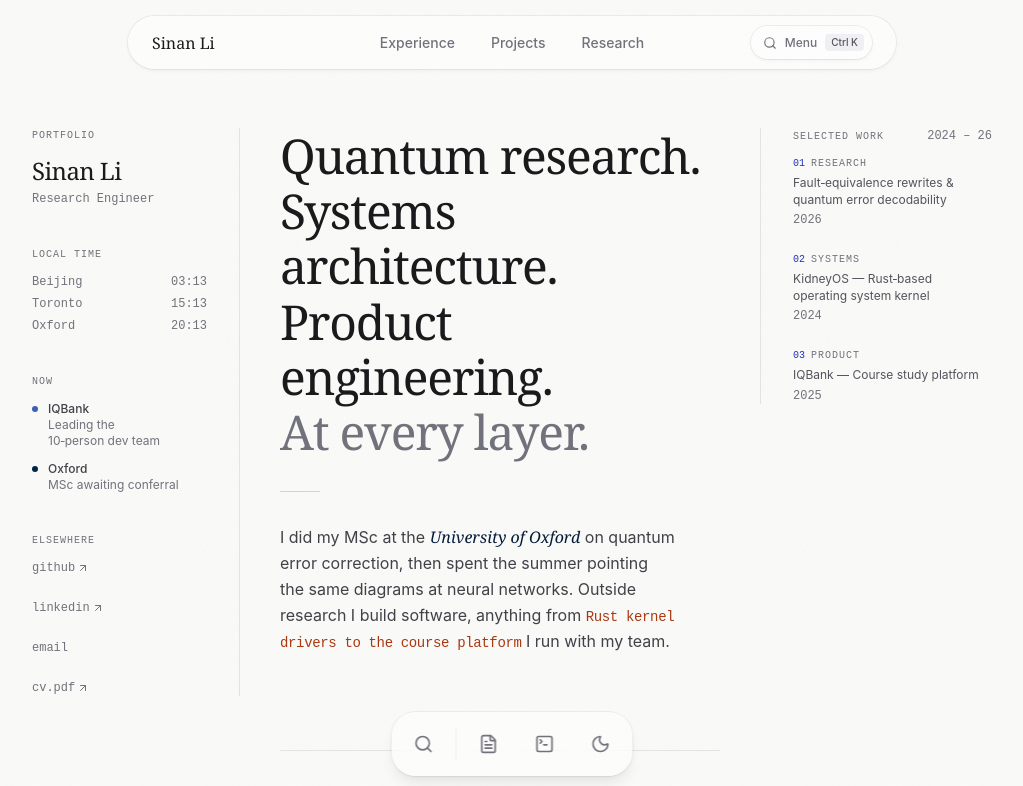
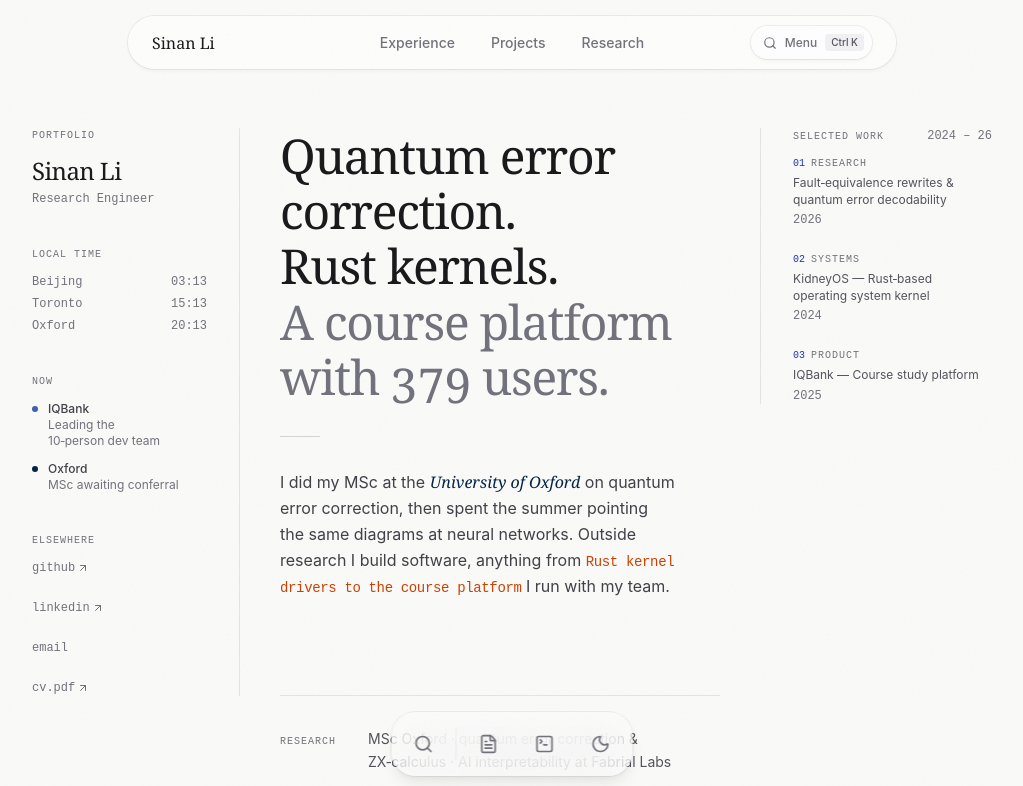
Before and after one commit to lance1416/portfolio, a React (Vite) app: page / in a window 1280 px wide. Shown: the top 786 px of the page, without its empty margins (128-1151 px from the left). Built offline with nearby package versions, Linux system fonts and the light colour scheme; a web font is replaced by a local one.

Commit message:
feat(home): plain-facts headline; exact brand colours, shifted only for contrast

```diff
--- a/src/index.css
+++ b/src/index.css
@@ -49,6 +49,14 @@
   --color-accent: oklch(42% 0.22 268);
   --color-accent-muted: oklch(72% 0.14 268);
   --color-accent-subtle: oklch(97% 0.03 268);
+
+  /* Brand colours named in Home's intro, used exactly where they read as
+     text (4.5:1); in the other theme only the lightness moves, same hue.
+     Oxford blue #002147 is exact here; Rust's #f74c00 is 3.4:1 on the light
+     page, so light mode takes the nearest passing shade. Dark mode swaps
+     them (see .dark). */
+  --color-oxford: #002147;
+  --color-rust: #ce3f02;
 }
 
 @utility shadow-border {
@@ -104,6 +112,9 @@
     --page-bg: #0c0c0c;
     --color-accent: oklch(72% 0.14 268);
     --color-accent-subtle: oklch(18% 0.06 268);
+    /* Rust orange is exact on dark; Oxford blue lightened to 4.6:1. */
+    --color-oxford: #597daa;
+    --color-rust: #f74c00;
 
     /* Depth shadows vanish on dark backgrounds; keep only the ring. */
     --elevation-border: 0 0 0 1px oklch(1 0 0 / 0.08);
--- a/src/pages/Home.tsx
+++ b/src/pages/Home.tsx
@@ -14,22 +14,22 @@ import {
   SELECTED_WORK_PERIOD,
 } from '@/data/home';
 import { profile } from '@/data/profile';
-import { projectsData } from '@/data/projects';
 import { fadeUp } from '@/utils/variants';
-
-/** Colours the hero borrows: Oxford blue, and KidneyOS's from its project. */
-const OXFORD = '#002147';
-const KIDNEYOS = projectsData.find((p) => p.id === 'kidneyos')?.color;
 
 /** Inline `role-scope` colour, lightened in dark mode like every item colour. */
 const tint = (color: string | undefined) =>
   ({ '--role-base': color }) as CSSProperties;
 
+/**
+ * The headline: what I work on, as plain facts. One visual line per RollLine
+ * (so each rolls on its own); the last fact is set in grey like a coda.
+ */
 const HERO_LINES = [
-  'Quantum research.',
-  'Systems architecture.',
-  'Product engineering.',
-  'At every layer.',
+  { text: 'Quantum error', muted: false },
+  { text: 'correction.', muted: false },
+  { text: 'Rust kernels.', muted: false },
+  { text: 'A course platform', muted: true },
+  { text: 'with 379 users.', muted: true },
 ];
 
 const NBSP = String.fromCodePoint(0xa0);
@@ -223,13 +223,9 @@ export default function Home() {
           {/* Home's title: each line rolls in after a page turn, like every
               other page's PageHeader title. */}
           <h2 className="font-display text-4xl font-normal leading-[1.15] tracking-tight text-zinc-900 sm:text-5xl dark:text-zinc-50">
-            {HERO_LINES.map((line, i) => (
-              <RollLine key={line} delay={0.06 + i * 0.05}>
-                {i === HERO_LINES.length - 1 ? (
-                  <span className="text-zinc-500">{line}</span>
-                ) : (
-                  line
-                )}
+            {HERO_LINES.map(({ text, muted }, i) => (
+              <RollLine key={text} delay={0.06 + i * 0.05}>
+                {muted ? <span className="text-zinc-500">{text}</span> : text}
               </RollLine>
             ))}
           </h2>
@@ -243,19 +239,14 @@ export default function Home() {
             className="text-lead text-pretty sm:text-balance"
           >
             I did my MSc at the{' '}
-            <span
-              className="role-scope font-display italic text-(--role-text)"
-              style={tint(OXFORD)}
-            >
+            {/* Brand colours: Oxford blue and Rust's orange (index.css) */}
+            <span className="font-display italic text-oxford">
               University of Oxford
             </span>{' '}
             on quantum error correction, then spent the summer pointing the same
             diagrams at neural networks. Outside research I build software,
             anything from{' '}
-            <span
-              className="role-scope font-mono text-sm tracking-tight text-(--role-text)"
-              style={tint(KIDNEYOS)}
-            >
+            <span className="font-mono text-sm tracking-tight text-rust">
               Rust kernel drivers to the course platform
             </span>{' '}
             I run with my team.
```
